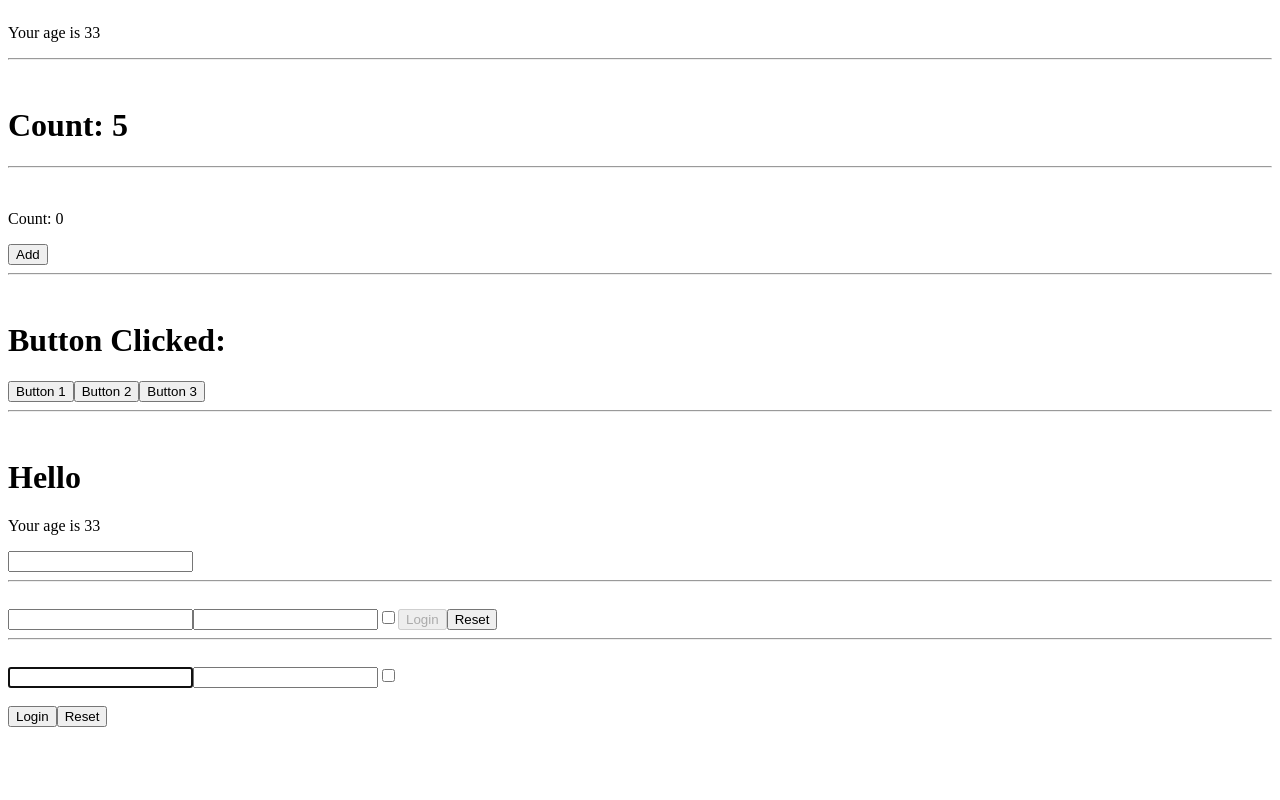
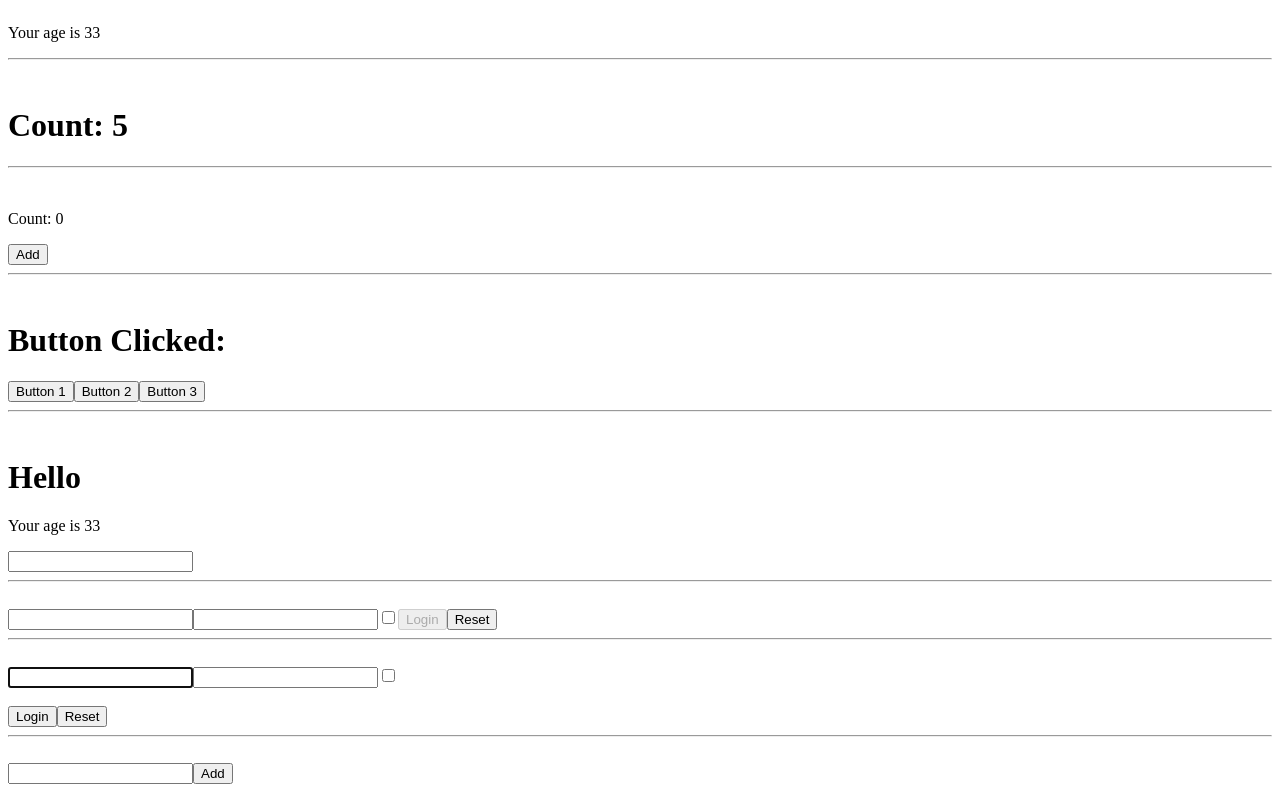
Before and after one commit to silviosmc/Esercizi_React, a React (Create React App) app: page / in a window 1280 px wide. Shown: the part 198-998 px from the top of the page. Before the commit the page ends 933 px from the top, so only its background shows below. Built offline with nearby package versions, Linux system fonts and the light colour scheme.

Commit message:
Lists - 03

```diff
--- a/src/App.js
+++ b/src/App.js
@@ -5,6 +5,7 @@ import { Counter } from './Counter';
 import { Hello } from './Hello';
 import { InteractiveWelcome } from './InteractiveWelcome';
 import { Login } from './Login';
+import { TodoList } from './ToDoList';
 import { UncontrolledLogin } from './UncontrolledLogin';
 import { Welcome } from './Welcome';
 
@@ -34,6 +35,9 @@ export class App extends React.Component {
                 <hr/>
                 <br/>
                 <UncontrolledLogin />
+                <hr/>
+                <br/>
+                <TodoList />
             </div>
         )
     }
--- /dev/null
+++ b/src/ToDoList.js
@@ -0,0 +1,45 @@
+import React from "react";
+
+export class TodoList extends React.Component {
+  state = {
+    items: [],
+    currentItem: ""
+  }
+
+  handleInputChange = event => {
+    this.setState({
+      currentItem: event.target.value
+    })
+  }
+
+  handleAddItem = () => {
+    const { currentItem, items } = this.state;
+
+    this.setState({
+        items: [...items, currentItem],
+        currentItem: ""
+    })
+  }
+
+  render() {
+    return (
+
+        <div>
+            <div>
+                <input
+                    type="text"
+                    value={this.state.currentItem}
+                    onChange={this.handleInputChange}
+                />
+                <button onClick={this.handleAddItem}>Add</button>
+            </div>
+
+            <ul>
+                {this.state.items.map((item, index) => (
+                    <li key={index}>{item}</li>
+                ))}
+            </ul>
+      </div>
+    )
+  }
+}
```
